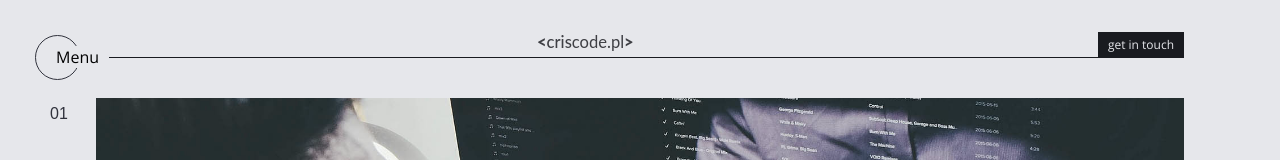
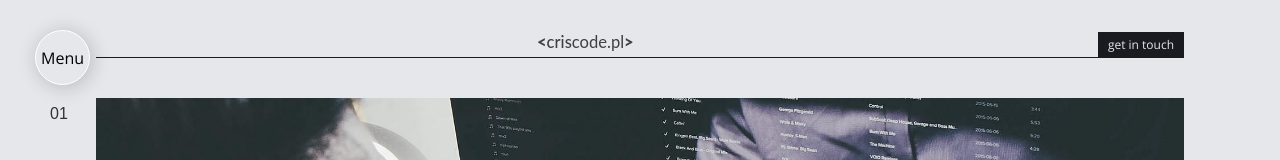
Before and after one commit to KrzysztofGrudzien/krzysztofgrudzien, a React (Create React App) app: page /contact in a window 1280 px wide. Shown: the top 160 px of the page. Built offline with nearby package versions, Linux system fonts and the light colour scheme; a web font is replaced by a local one.

Commit message:
fix(component): change property of nav switcher

```diff
--- a/src/Sass/Components/Header.module.scss
+++ b/src/Sass/Components/Header.module.scss
@@ -11,7 +11,7 @@
         display: none;
     }
     @media (min-width: 601px) and (max-width: 1024px){
-        width: 80%;
+        width: 85%;
     }
 
     &__title {
--- a/src/Sass/Components/Navigation.module.scss
+++ b/src/Sass/Components/Navigation.module.scss
@@ -80,26 +80,30 @@
 }
 
 .switcher {
-    border: solid 1px darken($grey, 70%);
+    border: solid 1px $white;
+    background-color: $grey;
     border-radius: 50%;
-    background-color: $grey;
+    box-shadow: 2px 2px 20px rgba(0,0,0, 0.2);
     cursor: pointer;
-    height: 45px;
+    height: 55px;
     left: 35px;
     @media (min-width: 200px) and (max-width: 1024px){
         left: 15px;
+        top: 30px;
     }
-    width: 45px;
+    width: 55px;
     position: fixed;
-    top: 35px;
+    top: 30px;
     z-index: 100;
 
     &__text {
-        background-color: $grey;
         position: absolute;
-        padding-right: 10px;
-        left: 20px;
-        top: 10px;
+        // padding-right: 10px;
+        // left: 7px;
+        // top: 15px;
+        top: 50%;
+        left: 50%;
+        transform: translate(-50%,-50%);
         @media (min-width: 200px) and (max-width: 600px){
             font-size: 1.4rem;
         }
--- a/src/pages/Main.js
+++ b/src/pages/Main.js
@@ -8,7 +8,7 @@ const Main = () => {
                 <h1 data-text="Hi there, I'm Krzysztof" className={styles.author__title}>Hi there, I'm Krzysztof </h1>
                 <div className={styles.author__img}></div>
                 <p className={styles.author__description}>
-                    I’m an aspiring <b>FrontEnd Developer</b> and absolutly crazy about fishing and cooking. Moreover I am intrested in<b>UX/UI</b> and web design of general meaning.
+                    I’m an aspiring <b>FrontEnd Developer</b> and absolutly crazy about fishing and cooking. Moreover I am intrested in <b>UX/UI</b> and web design of general meaning.
                 </p>
                 <p className={styles.author__description}>
                     You might be interested in checking the list of my skills. Don’t forget to  have a glimpse of my projects. Currently I’m looking for a new challenges so if you have one - please contact with me.
```
